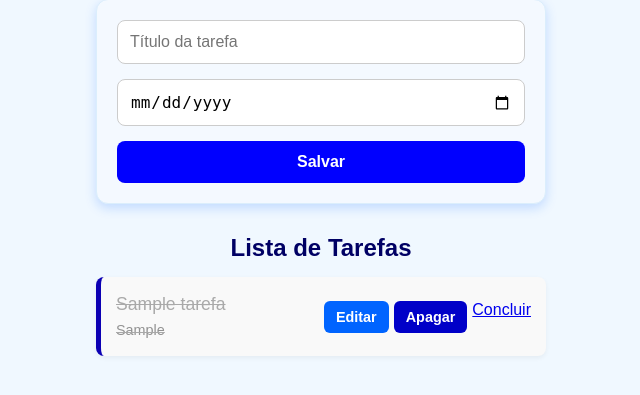
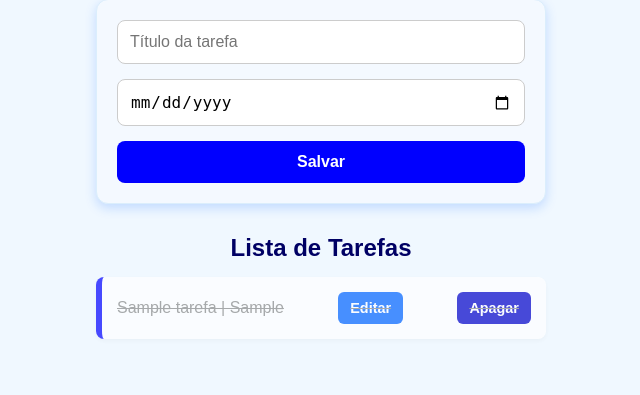
Before and after one commit to JoaoVPalandi/agenda, a Flask app: page /agenda in a window 1280 px wide. Shown: the part 78-473 px from the top of the page, without its empty margins (319-959 px from the left). Run offline with Flask 3, Linux system fonts and the light colour scheme; tables that the repository leaves empty hold one stand-in row (values such as "Sample post").

Commit message:
feat: adicionar campo 'concluida' na tabela de tarefas e atualizar lógica de conclusão

```diff
--- a/models/database.py
+++ b/models/database.py
@@ -14,7 +14,8 @@ def init_db(db_name: str = DB_PATH):
         CREATE TABLE IF NOT EXISTS tarefas (
             id INTEGER PRIMARY KEY AUTOINCREMENT,
             titulo_tarefa TEXT NOT NULL,
-            data_conclusao TEXT
+            data_conclusao TEXT,
+            concluida INTEGER DEFAULT 0
         );
         """)
 
@@ -29,7 +30,8 @@ class Database:
         CREATE TABLE IF NOT EXISTS tarefas (
          id INTEGER PRIMARY KEY AUTOINCREMENT,
          titulo_tarefa TEXT NOT NULL,
-         data_conclusao TEXT);
+         data_conclusao TEXT,
+         concluida INTEGER DEFAULT 0);
         """)
 
     def executar(self, query: str, params: tuple = ()) -> Cursor:
--- a/models/tarefa.py
+++ b/models/tarefa.py
@@ -6,36 +6,37 @@ class Tarefa:
     """
         Classe Para representar tarefa, com metodos para salvar, obter, excluir e  atualizar tarefas com um banco de dados usando a classe Database.
     """
-    def __init__(self: Self, titulo_tarefa: Optional[str], data_conclusao: Optional[str] = None, id_tarefa:Optional[int] = None,)-> None:
+    def __init__(self: Self, titulo_tarefa: Optional[str], data_conclusao: Optional[str]= None, id_tarefa: Optional[int] = None, concluida: Optional[int] = 0) -> None:
         self.titulo_tarefa: Optional[str] = titulo_tarefa
-        self.data_conclusao: Optional[str]  = data_conclusao
+        self.data_conclusao: Optional[str] = data_conclusao
         self.id_tarefa: Optional[int] = id_tarefa
+        self.concluida: Optional[int] = concluida
 
     @classmethod
     def id(cls, id: int) -> Self:
         with Database() as db:
-            query: str = 'SELECT titulo_tarefa, data_conclusao FROM tarefas WHERE id = ?;'
+            query: str = 'SELECT titulo_tarefa, data_conclusao, concluida FROM tarefas WHERE id = ?;'
             params: tuple = (id,)
             resultado = db.buscar_tudo(query, params)
             print(resultado)
 
             #desenpacotamento de coleção
-            [[titulo, data]] = resultado
+            [[titulo, data, concluida]] = resultado
 
-        return cls(id_tarefa=id, titulo_tarefa=titulo, data_conclusao=data)
+        return cls(id_tarefa=id, titulo_tarefa=titulo, data_conclusao=data, concluida=concluida)
 
     def salvar_tarefa(self: Self)-> None:
         with Database() as db:
-            query: str = " INSERT INTO tarefas (titulo_tarefa, data_conclusao) VALUES (?, ?);"
-            params: tuple = (self.titulo_tarefa, self.data_conclusao)
+            query: str = " INSERT INTO tarefas (titulo_tarefa, data_conclusao, concluida) VALUES (?, ?, ?);"
+            params: tuple = (self.titulo_tarefa, self.data_conclusao, self.concluida)
             db.executar(query, params)
 
     @classmethod
     def obter_tarefas(cls) -> list[Self]:
         with Database() as db:
-            query: str = 'SELECT titulo_tarefa, data_conclusao, id FROM tarefas;'
+            query: str = 'SELECT titulo_tarefa, data_conclusao, id, concluida FROM tarefas;'
             resultados: list[Any] = db.buscar_tudo(query)
-            tarefas: list[Any] = [cls(titulo, data, id) for titulo, data, id in resultados]
+            tarefas: list[Any] = [cls(titulo, data, id, concluida) for titulo, data, id, concluida in resultados]
             return tarefas
 
     def excluir_tarefa(self) -> Cursor:
@@ -47,14 +48,14 @@ class Tarefa:
 
     def atualizar_tarefas(self) -> Cursor:
            with Database() as db:
-            query: str = 'UPDATE tarefas SET titulo_tarefa = ?, data_conclusao = ? WHERE id = ?;'
-            params: tuple = (self.titulo_tarefa, self.data_conclusao, self.id_tarefa)
+            query: str = 'UPDATE tarefas SET titulo_tarefa = ?, data_conclusao = ?, concluida = 0 WHERE id = ?;'
+            params: tuple = (self.titulo_tarefa, self.data_conclusao, self.id_tarefa, self.concluida)
             resultado: Cursor = db.executar(query, params)
             return resultado
 
     def concluir_tarefa(self) -> Cursor:
         with Database() as db:
-            query: str = 'UPDATE tarefas SET titulo_tarefa = ?, data_conclusao = ? WHERE id = ?;'
+            query: str = 'UPDATE tarefas SET titulo_tarefa = ?, data_conclusao = ?, concluida = 1 WHERE id = ?;'
             params: tuple = (self.titulo_tarefa, self.data_conclusao, self.id_tarefa)
             resultado: Cursor = db.executar(query, params)
             return resultado
--- a/static/style.css
+++ b/static/style.css
@@ -144,7 +144,7 @@ li {
     gap: 5px;
 }
 
-.btn-updatee, .btn-delete {
+.btn-update, .btn-delete {
     padding: 8px 12px;
     border-radius: 6px;
     text-decoration: none;
@@ -154,7 +154,7 @@ li {
     transition: opacity 0.2s;
 }
 
-.btn-updatee {
+.btn-update {
     background-color: rgb(0, 100, 255);
 }
 
@@ -162,7 +162,7 @@ li {
     background-color: rgb(0, 0, 200);
 }
 
-.btn-updatee:hover, .btn-delete:hover {
+.btn-update:hover, .btn-delete:hover {
     opacity: 0.8;
 }
 
@@ -174,14 +174,9 @@ li {
     color: #666;
 }
 
-/* Estilo para a tarefa quando estiver concluída */
-.tarefa-finalizada .tarefa-texto {
+
+.tarefa-finalizada{
     text-decoration: line-through;
     color: #888;
     opacity: 0.7;
 }
-
-.tarefa-finalizada {
-    border-left: 5px solid #0c00b4;
-    background-color: #f9f9f9;
-}
--- a/templates/agenda.html
+++ b/templates/agenda.html
@@ -28,17 +28,18 @@
         {% if tarefas %}
             <ul>
                 {% for tarefa in tarefas %}
-                    <li class="tarefa-finalizada">
-                        <span class="tarefa-texto">
-                            {{ tarefa.titulo_tarefa }} <br>
-                            <small>{{ tarefa.data_conclusao }}</small>
+                    <li class="{% if tarefa.concluida == 1 %}tarefa-finalizada{% endif %}">
+                        <span>
+                            {{ tarefa.titulo_tarefa }} | {{ tarefa.data_conclusao }}
                         </span>
 
-                        <div class="tarefa-actions">
-                            <a href="{{ url_for('update', idTarefa=tarefa.id_tarefa) }}" class="btn-updatee">Editar</a>
-                            <a href="{{ url_for('delete', idTarefa=tarefa.id_tarefa) }}" class="btn-delete">Apagar</a>
-                            <a href="{{ url_for('concluir', idTarefa=tarefa.id_tarefa) }}" class="btn-concluir">Concluir</a>
-                        </div>
+                        <a href="{{ url_for('update', idTarefa=tarefa.id_tarefa) }}" class="btn-update">Editar</a>
+                        <a href="{{ url_for('delete', idTarefa=tarefa.id_tarefa) }}" class="btn-delete">Apagar</a>
+
+                        {% if not tarefa.concluida %}
+                        <a href="{{ url_for('concluir', idTarefa=tarefa.id_tarefa) }}" class="btn-concluir">Concluir</a>
+                        {% endif %}
+
                     </li>
                 {% endfor %}
             </ul>
```
